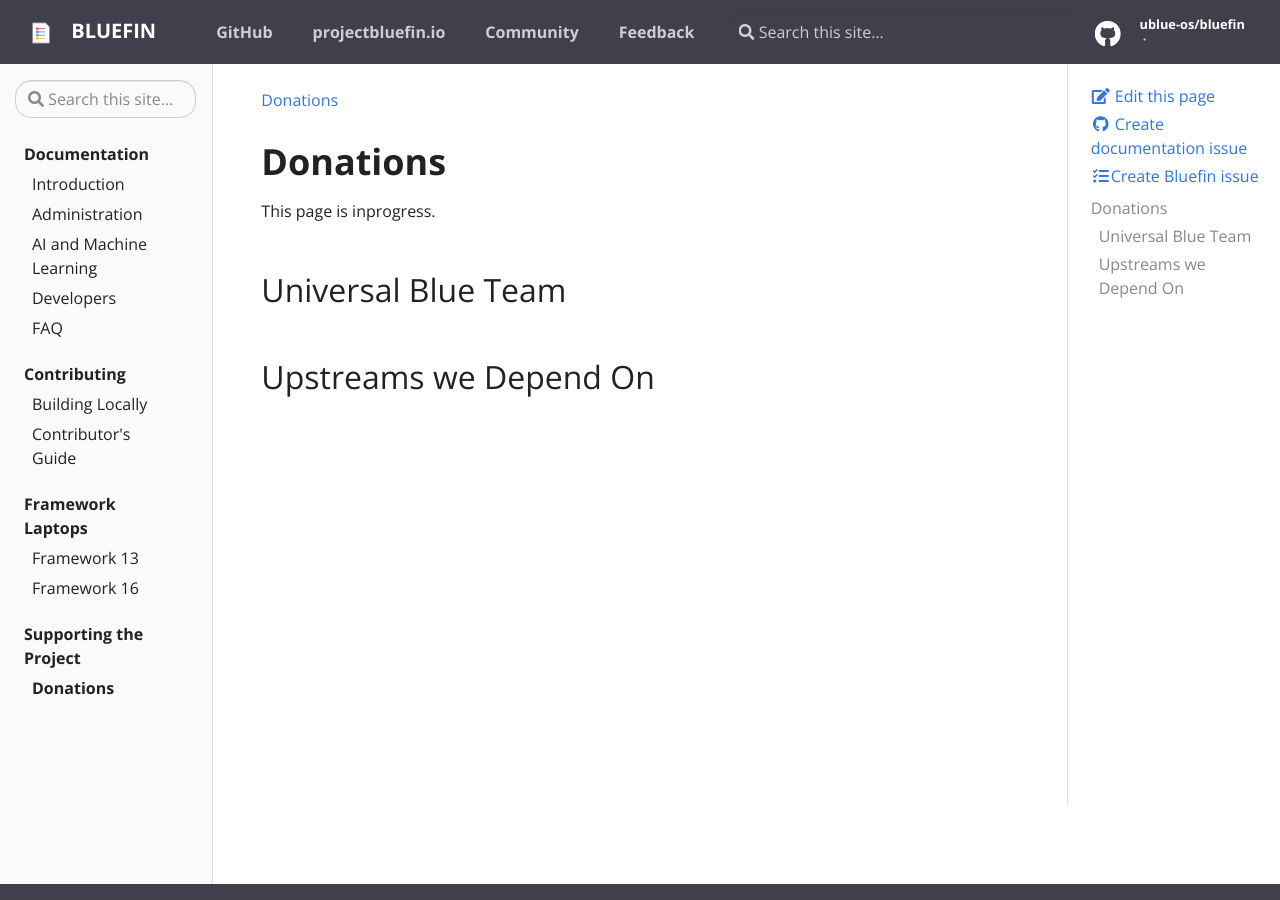
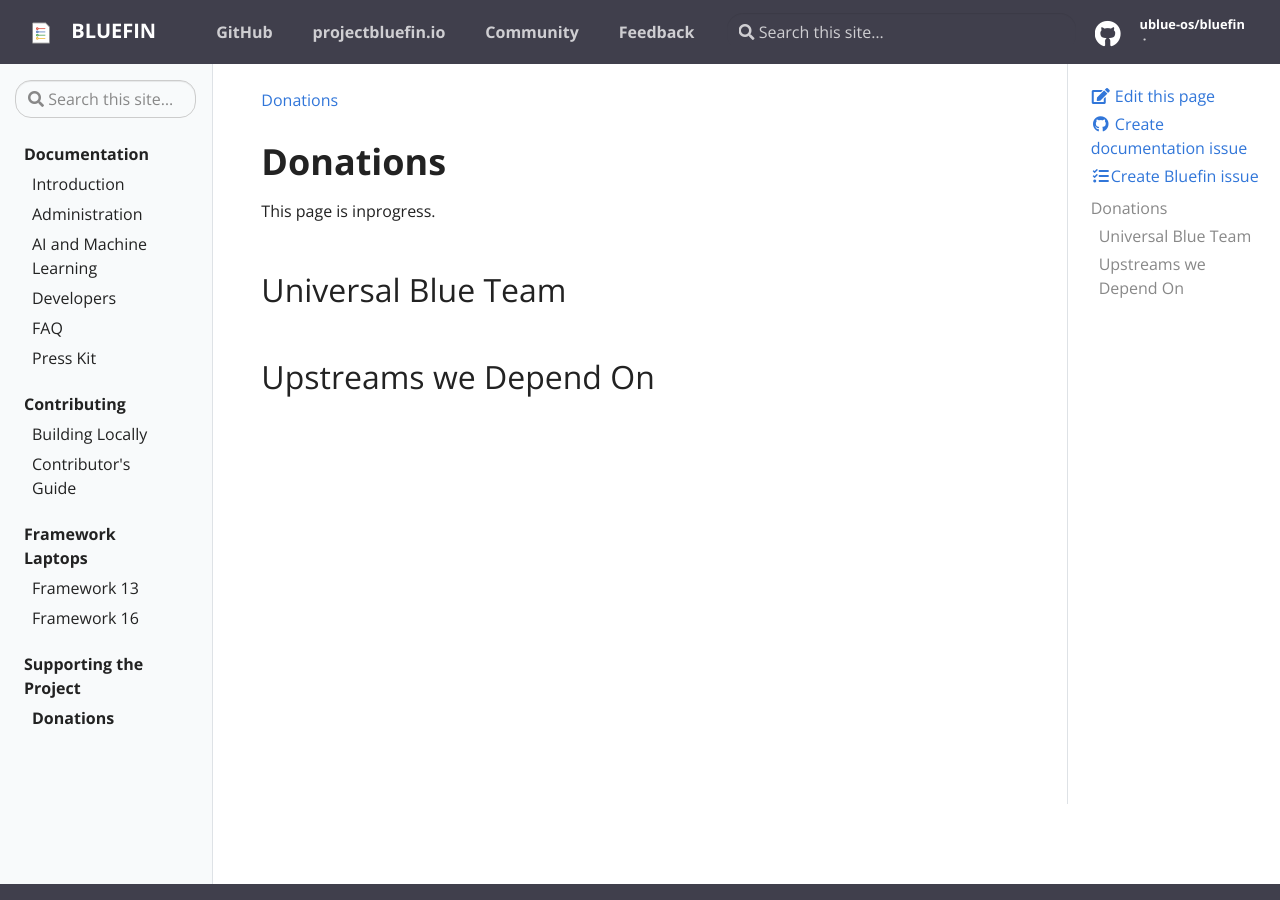
Before and after one commit to ublue-os/bluefin-docs, a Jekyll site: the page built from _docs/donations.md, in a window 1280 px wide and 900 px high. Built offline with Jekyll 4.4.1, drawn with Linux system fonts in a browser that asks for light colours.

Commit message:
Update toc.yml

```diff
--- a/_data/toc.yml
+++ b/_data/toc.yml
@@ -11,6 +11,8 @@
       url: "bluefin-dx"
     - title: "FAQ"
       url: "FAQ"
+    - title: "Press Kit"
+      url: press-kit
 - title: Contributing
   url: ""
   links:
```
